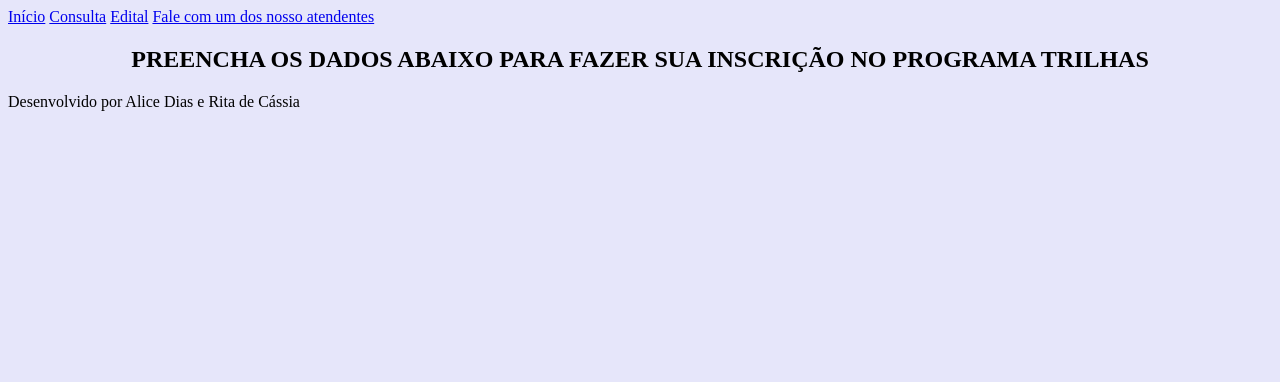
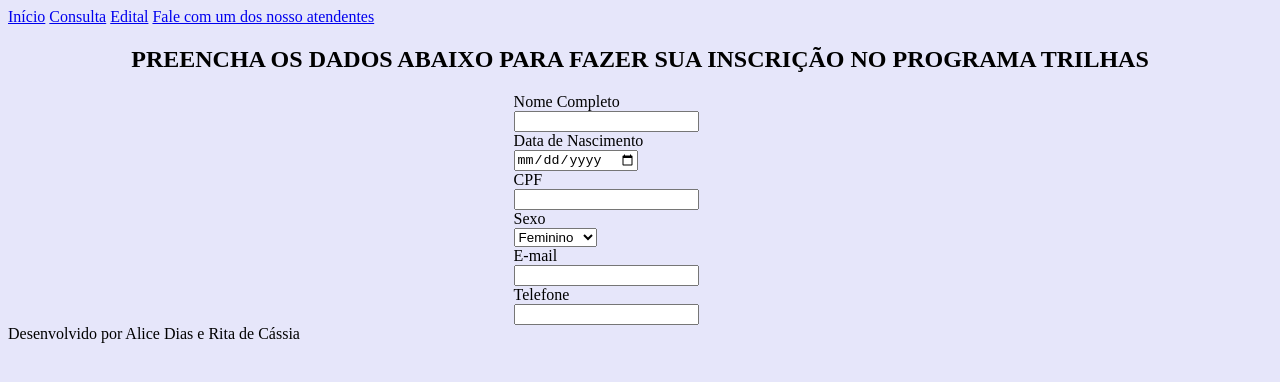
Before and after one commit to ritaribeirof/desafio_2, a plain HTML site: page index.html in a window 1280 px wide. Drawn offline with Linux system fonts and the light colour scheme.

Commit message:
novo Form

```diff
--- a/index.html
+++ b/index.html
@@ -21,7 +21,35 @@
     <h1>PREENCHA OS DADOS ABAIXO PARA FAZER SUA INSCRIÇÃO NO PROGRAMA TRILHAS</h1>
     </section class= "frase_conteudo">
 </main>
-</section>
+<div id="infoParticipantes">
+    <form>
+        <label for="nome">Nome Completo</label><br>
+        <input type="text" id="nome" name="nome">
+    </form>
+    <form>
+        <label for="data">Data de Nascimento</label><br>
+        <input type="date" id="data" name="data">
+    </form>
+    <form>
+        <label for="cpf">CPF</label><br>
+        <input type="text" id="cpf" name="cpf">
+    </form>
+    <form>
+        <label for="sexo">Sexo</label><br>
+        <select id="sexo" name="sexo">
+            <option value="feminino">Feminino</option>
+            <option value="masculino">Masculino</option>
+        </select>
+    </form>
+    <form>
+        <label for="email">E-mail</label><br>
+        <input type="email" id="email" name="email">
+    </form>
+    <form>
+        <label for="telefone">Telefone</label><br>
+        <input type="text" id="telefone" name="telefone">
+    </form>
+</div>
 <footer>
     Desenvolvido por Alice Dias e Rita de Cássia
 </footer>
--- a/style.css
+++ b/style.css
@@ -16,3 +16,11 @@ display: flex;
 align-items: center;
 justify-content: center;
 }
+#infoParticipantes {
+    display: flex;
+    flex-direction: column;
+    align-items: center;
+}
+form {
+    width: 20%;
+}
```
